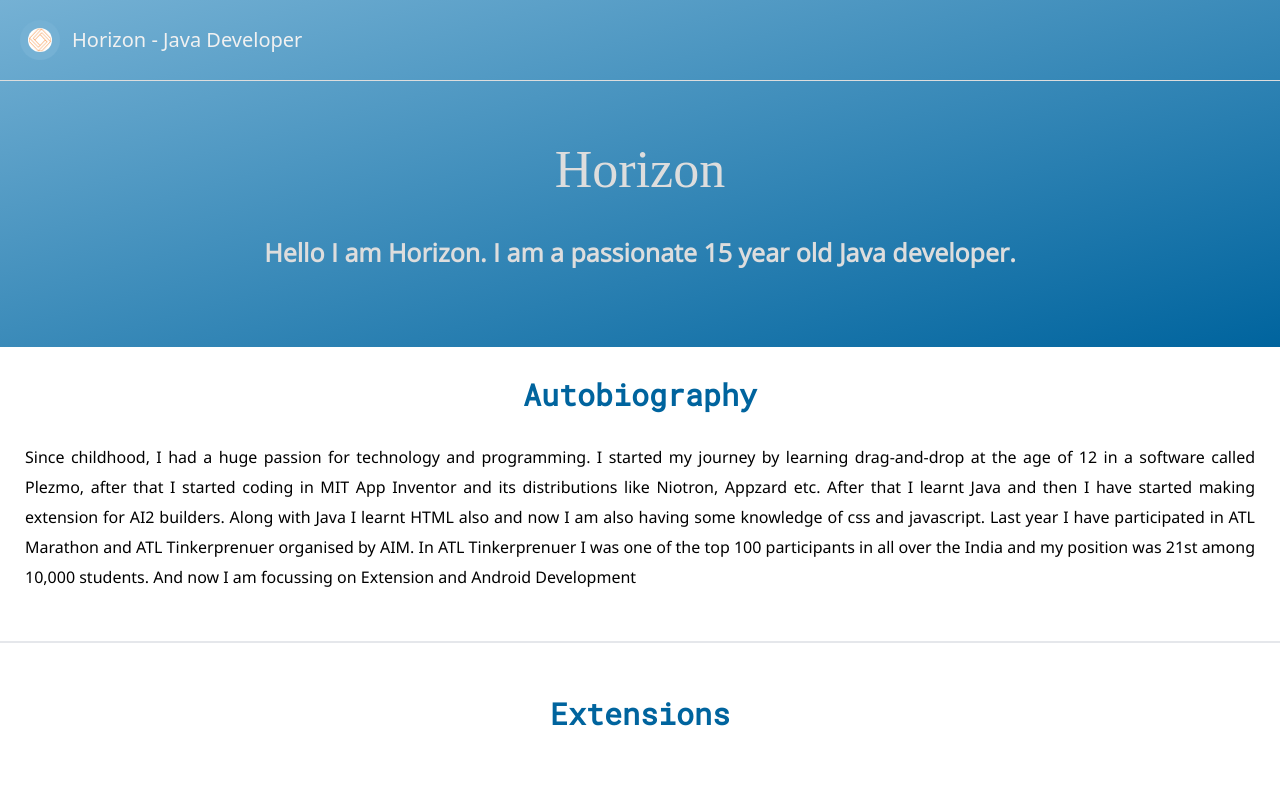
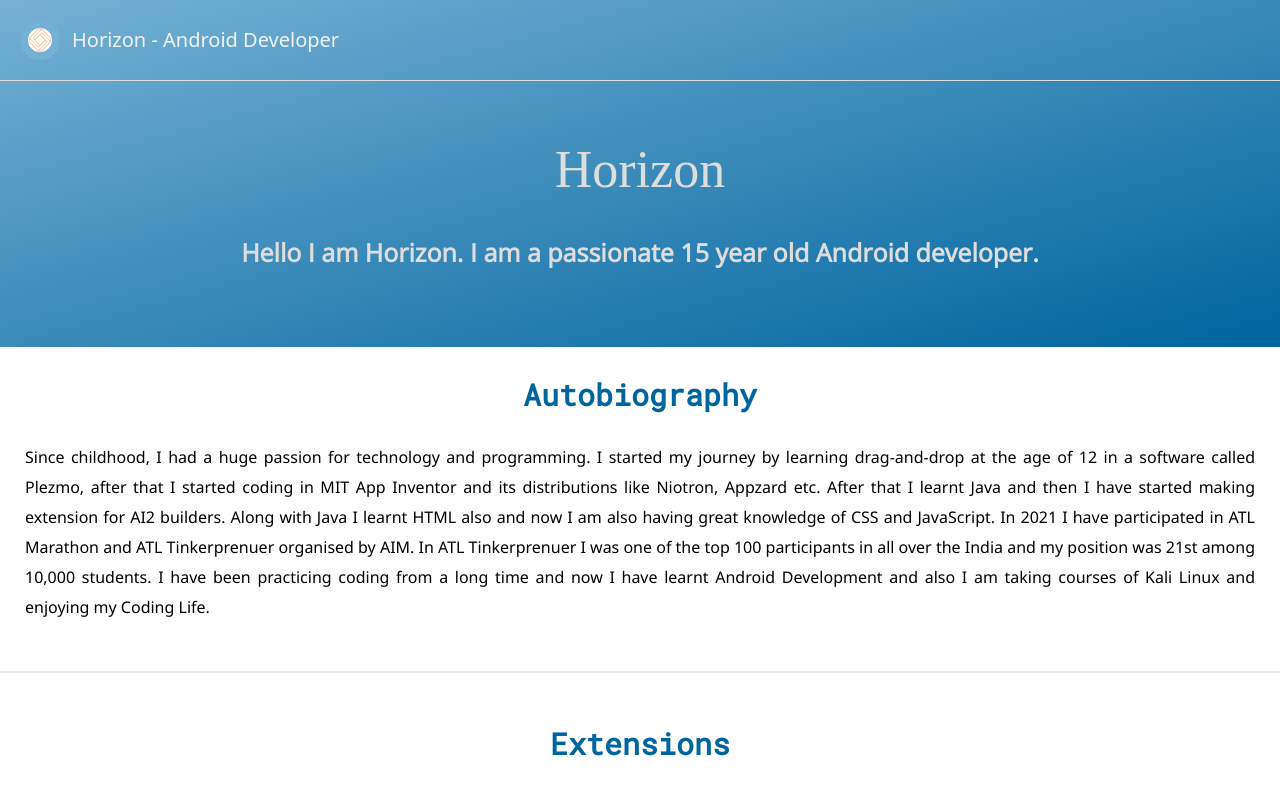
Before and after one commit to Horizon3833/Horizon, a plain HTML site: page index.html in a window 1280 px wide. Shown: the top 800 px of the page. Drawn offline with nearby package versions, Linux system fonts and the light colour scheme; a web font is replaced by a local one.

Commit message:
info added

```diff
--- a/index.html
+++ b/index.html
@@ -7,14 +7,14 @@
     <meta charset="UTF-8">
     <meta http-equiv="X-UA-Compatible" content="IE=edge">
     <meta name="viewport" content="width=device-width, initial-scale=1.0">
-    <title>Horizon - Java Developer</title>
+    <title>Horizon - Android Developer</title>
 </head>
 <body>
 <div style="background-image: linear-gradient(to bottom right, #75b1d4, #00649e);">
   <header class="text-gray-600 body-font" style="border-bottom: 1px solid #ddd;" >
     <div class="container mx-auto flex flex-wrap p-5 flex-col md:flex-row items-center">
         <img src="/static/icon.png" style="background-color: #75b1d4;" fill="none" stroke="currentColor" stroke-linecap="round" stroke-linejoin="round" stroke-width="0" class="w-10 h-10 text-white p-2 bg-indigo-500 rounded-full" viewBox="0 0 24 24"></img>
-        <span class="ml-3 text-xl" style="color: rgb(241, 241, 241);">Horizon - Java Developer</span>
+        <span class="ml-3 text-xl" style="color: rgb(241, 241, 241);">Horizon - Android Developer</span>
       <nav class="md:ml-auto flex flex-wrap items-center text-base justify-center">
       </nav>
     </div>
@@ -27,14 +27,14 @@
     margin-bottom: 25px;
     cursor: default;">
         <span class="homeName" title="MyName">Horizon</span>
-        <p class="homeIntro">Hello I am Horizon.  I am a passionate 15 year old Java developer.</p>
+        <p class="homeIntro">Hello I am Horizon.  I am a passionate 15 year old Android developer.</p>
     </div>
   </div>
 
   <div id="home_page">
     <span class="heading">Autobiography</span>
     <div class="mainPage">
-        <p style="margin: 25px;">Since childhood, I had a huge passion for technology and programming. I started my journey by learning drag-and-drop at the age of 12 in a software called Plezmo, after that I started coding in MIT App Inventor and its distributions like Niotron, Appzard etc. After that I learnt Java and then I have started making extension for AI2 builders. Along with Java I learnt HTML also and now I am also having some knowledge of css and javascript. Last year I have participated in ATL Marathon and ATL Tinkerprenuer organised by AIM. In ATL Tinkerprenuer I was one of the top 100 participants in all over the India and my position was 21st among 10,000 students. And now I am focussing on Extension and Android Development</p>
+        <p style="margin: 25px;">Since childhood, I had a huge passion for technology and programming. I started my journey by learning drag-and-drop at the age of 12 in a software called Plezmo, after that I started coding in MIT App Inventor and its distributions like Niotron, Appzard etc. After that I learnt Java and then I have started making extension for AI2 builders. Along with Java I learnt HTML also and now I am also having great knowledge of CSS and JavaScript. In 2021 I have participated in ATL Marathon and ATL Tinkerprenuer organised by AIM. In ATL Tinkerprenuer I was one of the top 100 participants in all over the India and my position was 21st among 10,000 students. I have been practicing coding from a long time and now I have learnt Android Development and also I am taking courses of Kali Linux and enjoying my Coding Life. </p>
     </div>
     <br>
     <hr><hr>
@@ -110,9 +110,12 @@
         </div>
       </section>
     </div>
+    <br><hr>
+    <span class="heading">Application</span><br>
     <br>
-    <span class="heading">Products</span><br>
-    <br>
+    <div class="mainPage">
+      <p style="margin: 25px;">Last year I started working a project recommended to me by one of my friends which was creating a Rubix Cube 3d simulator with full customization, I started working on it and finally after a little of efforts I completed it. I had created it in Android Studio which is basically a very advance working IDE for Android Development. Then I published it in PlayStore so that it can be available to everyone which everyone can enjoy downloading from any corner of world. The good thing for it is that it has very low size which is 6mb and i is fully customizable, you can change the colors of the cube, you can add backfaces and all. You can dowload Rubix Cube - 3d Simulator from the following link.</p>
+  </div>
     <div style="width: 100%;display: block ruby;;">
     <div class="border border-gray-200 p-6 rounded-lg" id="rubixcube" style="cursor: pointer; width: 470px;">
       <div class="w-10 h-10 inline-flex items-center justify-center rounded-full bg-indigo-100 text-indigo-500 mb-4">
```
Also changed, not shown: static/unnamed.png (added).
